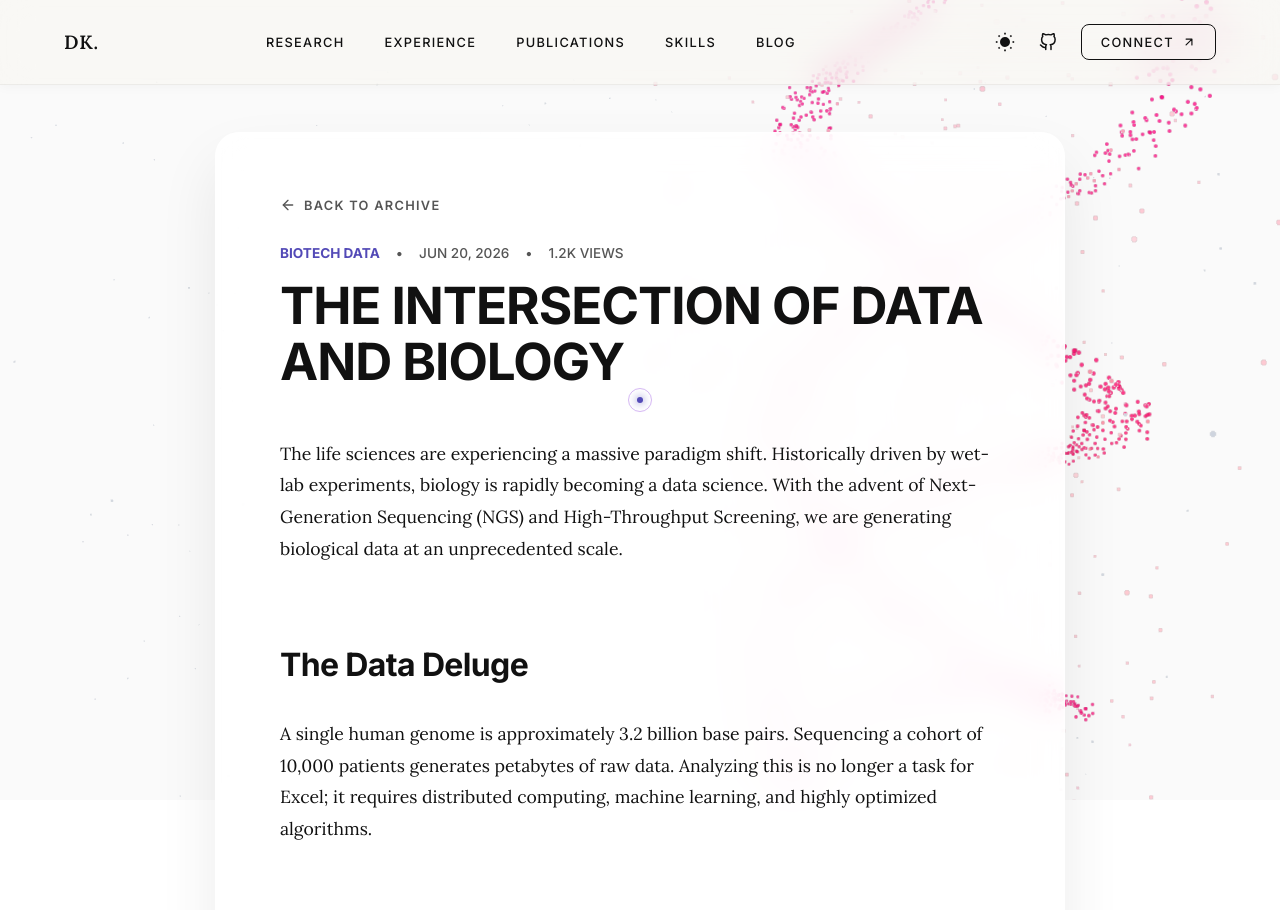
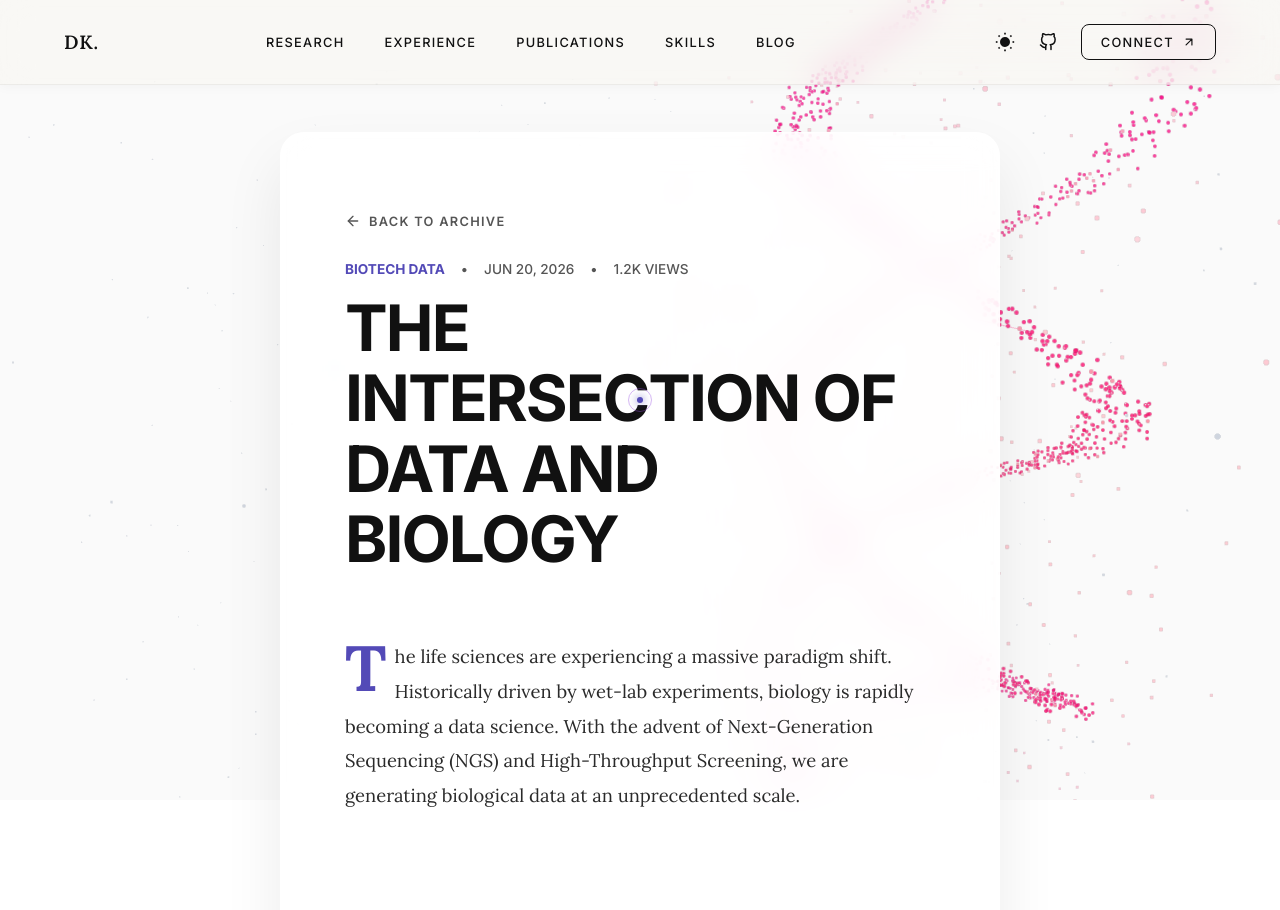
Before and after one commit to devjoti2003/Portfolio, a Next.js app: page /blog/data-and-biology in a window 1280 px wide. Shown: the top 910 px of the page. Built offline with nearby package versions, Linux system fonts and the light colour scheme.

Commit message:
feat: add blog archive link and upgrade reader typography

```diff
--- a/src/app/globals.css
+++ b/src/app/globals.css
@@ -807,14 +807,14 @@ body.dark-mode .theme-toggle .moon-icon { display: block; }
 }
 
 .reading-canvas {
-  width: 100%; max-width: 850px;
+  width: 100%; max-width: 720px;
   background: rgba(255, 255, 255, 0.85);
   backdrop-filter: blur(16px) saturate(150%);
   -webkit-backdrop-filter: blur(16px) saturate(150%);
   position: relative;
   z-index: 10;
   border: 1px solid rgba(255, 255, 255, 0.5);
-  border-radius: 24px; padding: 4rem;
+  border-radius: 24px; padding: 5rem 4rem;
   margin: 2rem 1rem 6rem 1rem;
   box-shadow: 0 30px 60px rgba(0,0,0,0.08), inset 0 0 0 1px rgba(255, 255, 255, 0.2);
 }
@@ -840,20 +840,33 @@ body.dark-mode .reading-canvas {
 .article-topic { color: var(--pastel-purple); font-weight: 700; }
 
 .article-title {
-  font-family: var(--font-sans); font-size: clamp(2.5rem, 4vw, 3.5rem); font-weight: 700;
-  line-height: 1.1; color: var(--color-text-primary); margin-bottom: 3rem; letter-spacing: -0.02em;
+  font-family: var(--font-sans); font-size: clamp(2.5rem, 5vw, 4rem); font-weight: 700;
+  line-height: 1.1; color: var(--color-text-primary); margin-bottom: 4rem; letter-spacing: -0.03em;
 }
 
 .article-body {
-  font-family: 'Lora', serif; font-size: 1.1rem; line-height: 1.8; color: var(--color-text-primary);
+  font-family: 'Lora', serif; font-size: 1.15rem; line-height: 1.9; color: var(--color-text-primary);
 }
 
-.article-body p { margin-bottom: 1.5rem; }
-.article-body h2 { font-family: var(--font-sans); font-size: 2rem; margin: 3rem 0 1.5rem 0; letter-spacing: -0.02em; }
-.article-body h3 { font-family: var(--font-sans); font-size: 1.5rem; margin: 2rem 0 1rem 0; }
+.article-body p { margin-bottom: 2rem; color: #2A2A2A; }
+body.dark-mode .article-body p { color: #D1D5DB; }
+
+.article-body p:first-of-type::first-letter {
+  font-family: var(--font-serif);
+  float: left;
+  font-size: 4rem;
+  line-height: 0.8;
+  padding-right: 0.5rem;
+  padding-top: 0.3rem;
+  color: var(--pastel-purple);
+  font-weight: 700;
+}
+
+.article-body h2 { font-family: var(--font-sans); font-size: 1.8rem; margin: 4rem 0 1.5rem 0; letter-spacing: -0.02em; font-weight: 600; color: var(--color-text-primary); }
+.article-body h3 { font-family: var(--font-sans); font-size: 1.4rem; margin: 3rem 0 1rem 0; font-weight: 600; color: var(--color-text-primary); }
 .article-body blockquote {
-  font-size: 1.5rem; font-style: italic; border-left: 4px solid var(--pastel-purple);
-  padding-left: 2rem; margin: 3rem 0; color: var(--color-text-secondary);
+  font-size: 1.35rem; font-style: italic; border-left: 3px solid var(--pastel-purple);
+  padding-left: 2rem; margin: 3.5rem 0; color: var(--color-text-secondary); line-height: 1.7;
 }
 .article-body pre {
   background: rgba(0,0,0,0.05); padding: 1.5rem; border-radius: 12px; overflow-x: auto;
```
Also changed, not shown: src/app/page.js (+7 -0 lines).
